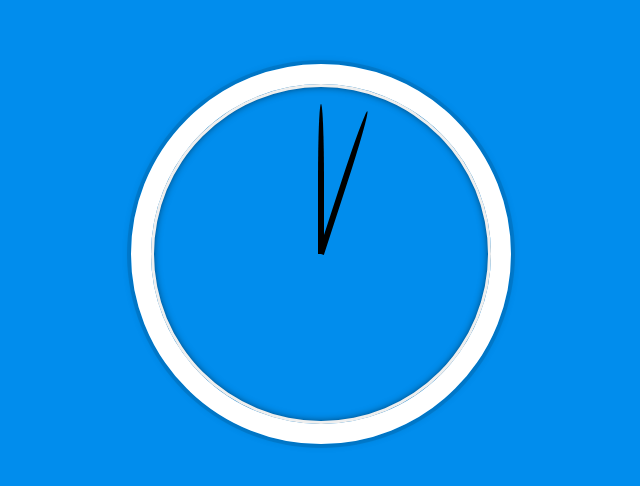
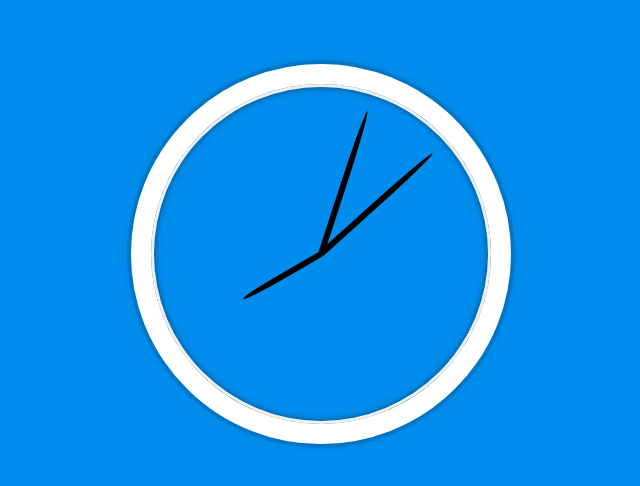
Before and after one commit to its-gio/insight-global-test, a React (Create React App) app in the folder clock/: page / in a window 1280 px wide. Shown: the part 146-632 px from the top of the page, without its empty margins (319-959 px from the left). Built offline with nearby package versions, Linux system fonts and the light colour scheme.

Commit message:
Added rotation of clock to both hours and minutes

```diff
--- a/clock/src/components/Hour.jsx
+++ b/clock/src/components/Hour.jsx
@@ -2,7 +2,11 @@ import React, { Component } from "react";
 
 class Hour extends Component {
   render() {
-    return <div className="hand hour-hand" />;
+    let style = {
+      transform: `rotate(${this.props.hours}deg)`
+    };
+
+    return <div style={style} className="hand hour-hand" />;
   }
 }
 
--- a/clock/src/components/Min.jsx
+++ b/clock/src/components/Min.jsx
@@ -2,12 +2,11 @@ import React, { Component } from "react";
 
 class Min extends Component {
   render() {
-    return (
-      <div
-        // style={{ transdform: rotate(${}deg) }}
-        className="hand min-hand"
-      />
-    );
+    let style = {
+      transform: `rotate(${this.props.minutes}deg)`
+    };
+
+    return <div style={style} className="hand min-hand" />;
   }
 }
 
--- a/clock/src/components/Sec.jsx
+++ b/clock/src/components/Sec.jsx
@@ -2,11 +2,10 @@ import React, { Component } from "react";
 
 class Sec extends Component {
   render() {
-    console.log(this.props.seconds);
-
     let style = {
       transform: `rotate(${this.props.seconds}deg)`
     };
+
     return <div style={style} className="hand sec-hand" />;
   }
 }
```
